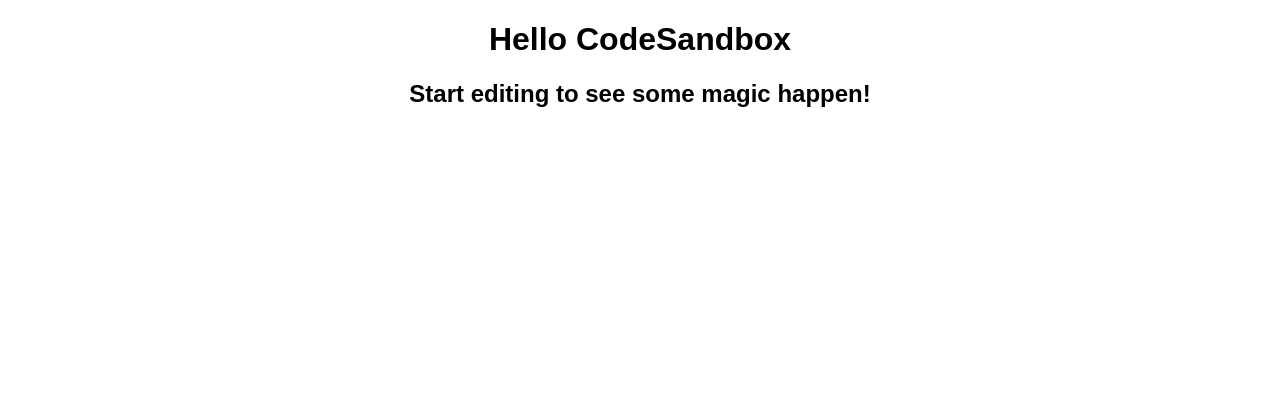
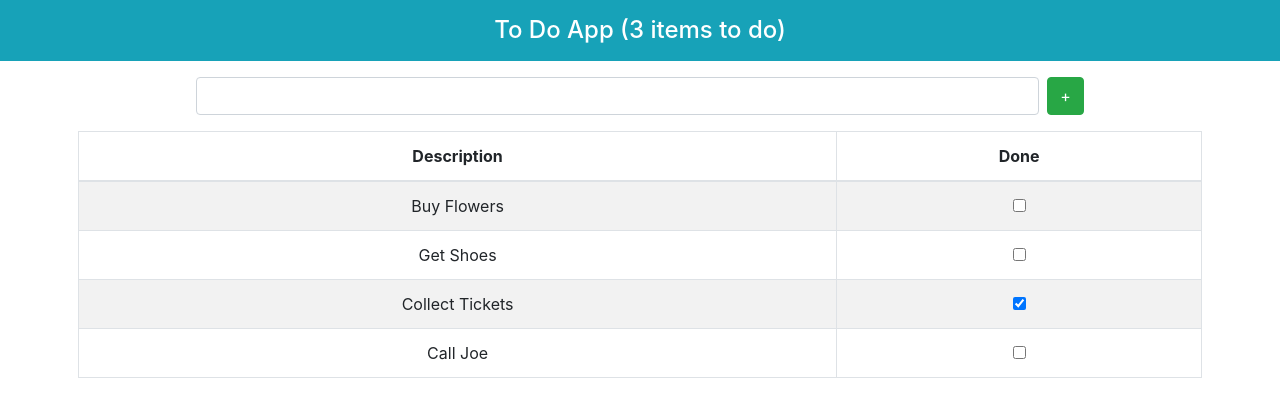
Before and after one commit to dppeykov/ProReact16-Book-FirstApp, a React (Create React App) app: page / in a window 1280 px wide. Shown: the top 416 px of the page. Built offline with nearby package versions, Linux system fonts and the light colour scheme.

Commit message:
Before splitting into components

```diff
--- a/public/index.html
+++ b/public/index.html
@@ -5,22 +5,11 @@
 	<meta charset="utf-8">
 	<meta name="viewport" content="width=device-width, initial-scale=1, shrink-to-fit=no">
 	<meta name="theme-color" content="#000000">
-	<!--
-      manifest.json provides metadata used when your web app is added to the
-      homescreen on Android. See https://developers.google.com/web/fundamentals/engage-and-retain/web-app-manifest/
-    -->
+
 	<link rel="manifest" href="%PUBLIC_URL%/manifest.json">
 	<link rel="shortcut icon" href="%PUBLIC_URL%/favicon.ico">
-	<!--
-      Notice the use of %PUBLIC_URL% in the tags above.
-      It will be replaced with the URL of the `public` folder during the build.
-      Only files inside the `public` folder can be referenced from the HTML.
 
-      Unlike "/favicon.ico" or "favicon.ico", "%PUBLIC_URL%/favicon.ico" will
-      work correctly both with client-side routing and a non-root public URL.
-      Learn how to configure a non-root public URL by running `npm run build`.
-    -->
-	<title>React App</title>
+	<title>To Do App</title>
 </head>
 
 <body>
@@ -28,16 +17,7 @@
 		You need to enable JavaScript to run this app.
 	</noscript>
 	<div id="root"></div>
-	<!--
-      This HTML file is a template.
-      If you open it directly in the browser, you will see an empty page.
 
-      You can add webfonts, meta tags, or analytics to this file.
-      The build step will place the bundled scripts into the <body> tag.
-
-      To begin the development, run `npm start` or `yarn start`.
-      To create a production bundle, use `npm run build` or `yarn build`.
-    -->
 </body>
 
 </html>
--- /dev/null
+++ b/src/App.jsx
@@ -0,0 +1,91 @@
+import React, { Component } from "react";
+
+export default class App extends Component {
+  constructor() {
+    super();
+
+    this.state = {
+      todoItems: [
+        { action: "Buy Flowers", done: false },
+        { action: "Get Shoes", done: false },
+        { action: "Collect Tickets", done: true },
+        { action: "Call Joe", done: false }
+      ],
+      newItemText: ""
+    };
+  }
+
+  updateNewTextValue = event => {
+    this.setState({ newItemText: event.target.value });
+  };
+
+  createNewTodo = () => {
+    if (
+      !this.state.todoItems.find(item => item.action === this.state.newItemText)
+    ) {
+      this.setState({
+        todoItems: [
+          ...this.state.todoItems,
+          { action: this.state.newItemText, done: false }
+        ],
+        newItemText: ""
+      });
+    }
+  };
+
+  toggleTodo = todo =>
+    this.setState({
+      todoItems: this.state.todoItems.map(item =>
+        item.action === todo.action ? { ...item, done: !item.done } : item
+      )
+    });
+
+  todoTableRows = () =>
+    this.state.todoItems.map(item => (
+      <tr key={item.action}>
+        <td>{item.action}</td>
+        <td>
+          <input
+            type="checkbox"
+            checked={item.done}
+            onChange={() => this.toggleTodo(item)}
+          />
+        </td>
+      </tr>
+    ));
+
+  render() {
+    return (
+      <div>
+        <h4 className="bg-info text-white text-center p-3">
+          To Do App ({this.state.todoItems.filter(t => !t.done).length} items to
+          do)
+        </h4>
+        <div className="container text-center p-2">
+          <div className="d-flex flex-wrap justify-content-center align-items-center">
+            <input
+              className="form-control w-75"
+              value={this.state.newItemText}
+              onChange={this.updateNewTextValue}
+            />
+            <button
+              className="btn btn-success ml-2"
+              onClick={this.createNewTodo}
+            >
+              +
+            </button>
+          </div>
+          <table className="table table-striped table-bordered mt-3">
+            <thead>
+              <tr>
+                <th>Description</th>
+                <th>Done</th>
+              </tr>
+            </thead>
+            <tbody>{this.todoTableRows()}</tbody>
+          </table>
+        </div>
+      </div>
+    );
+  }
+}
--- a/src/index.js
+++ b/src/index.js
@@ -1,15 +1,7 @@
 import React from "react";
 import ReactDOM from "react-dom";
+import App from "./App";
 
-import "./styles.css";
-
-function App() {
-  return (
-    <div className="App">
-      <h1>Hello CodeSandbox</h1>
-      <h2>Start editing to see some magic happen!</h2>
-    </div>
-  );
-}
+import "bootstrap/dist/css/bootstrap.css";
 
 ReactDOM.render(<App />, document.getElementById("root"));
--- a/src/styles.css
+++ /dev/null
@@ -1,4 +0,0 @@
-.App {
-  font-family: sans-serif;
-  text-align: center;
-}
```
Also changed, not shown: src/TodoBanner.jsx (added, +17 -0 lines).
